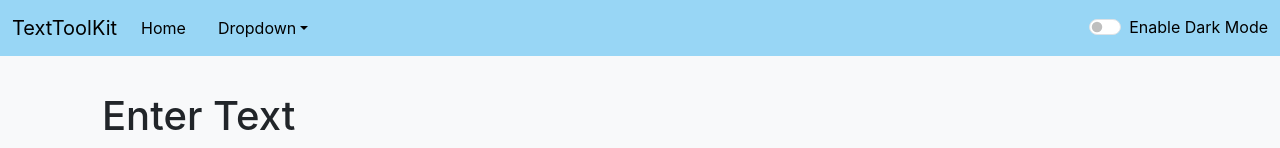
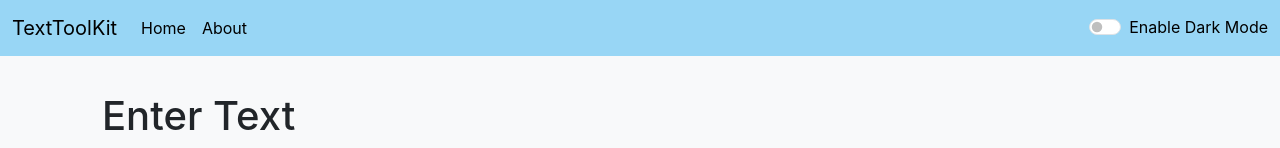
Before and after one commit to kuzum09/TextToolKit-Website-Using-React-, a React (Create React App) app: page / in a window 1280 px wide. Shown: the top 148 px of the page. Built offline with nearby package versions, Linux system fonts and the light colour scheme.

Commit message:
Route add kiya

```diff
--- a/package.json
+++ b/package.json
@@ -14,6 +14,7 @@
   "dependencies": {
     "react": "^18.0.0",
     "react-dom": "^18.0.0",
+    "react-router-dom": "^6.23.1",
     "react-scripts": "^5.0.0",
     "web-vitals": "^4.0.1"
   },
--- a/src/App.js
+++ b/src/App.js
@@ -1,11 +1,16 @@
 import "./App.css";
+
 import React, { useState, useEffect } from "react";
 import Navbar from "./components/Navbar";
 import TextForm from "./components/TextForm";
 import Alert from "./components/Alert";
+import About from "./components/About";
+import { BrowserRouter as Router, Routes, Route } from "react-router-dom";
+
 function App() {
 	const [mode, setMode] = useState("light");
 	const [alert, setAlert] = useState(null);
+
 	const showAlert = (message, type) => {
 		setAlert({
 			msg: message,
@@ -15,6 +20,7 @@
 			setAlert(null);
 		}, 1500);
 	};
+
 	const toggleMode = () => {
 		setMode((prevMode) => (prevMode === "light" ? "dark" : "light"));
 	};
@@ -23,7 +29,7 @@
 		if (mode === "dark") {
 			document.body.classList.add("bg-dark", "text-light");
 			document.body.classList.remove("bg-light", "text-dark");
-			showAlert("Dark Mode has been enabled", "sucess");
+			showAlert("Dark Mode has been enabled", "success");
 			setInterval(() => {
 				document.title = "TextToolKit- Dark Mode";
 			}, 10000);
@@ -33,7 +39,7 @@
 		} else {
 			document.body.classList.add("bg-light", "text-dark");
 			document.body.classList.remove("bg-dark", "text-light");
-			showAlert("light Mode has been enabled", "sucess");
+			showAlert("Light Mode has been enabled", "success");
 			setInterval(() => {
 				document.title = "TextToolKit- Light Mode";
 			}, 10000);
@@ -45,11 +51,25 @@
 
 	return (
 		<>
-			<Navbar title="TextToolKit" mode={mode} toggleMode={toggleMode} />
-			<Alert alert={alert} />
-			<div className="container my-3">
-				<TextForm heading="Enter Text" showAlert={showAlert} />
-			</div>
+			<Router>
+				<Navbar
+					title="TextToolKit"
+					mode={mode}
+					toggleMode={toggleMode}
+					aboutText="About"
+				/>
+				<Alert alert={alert} />
+				<div className="container my-3">
+					<Routes>
+						<Route exact path="/about" element={<About />} />
+						<Route
+							exact
+							path="/"
+							element={<TextForm heading="Enter Text" showAlert={showAlert} />}
+						/>
+					</Routes>
+				</div>
+			</Router>
 		</>
 	);
 }
--- a/src/components/Navbar.js
+++ b/src/components/Navbar.js
@@ -1,5 +1,6 @@
 import React from "react";
 import PropTypes from "prop-types";
+import { Link } from "react-router-dom";
 
 export default function Navbar(props) {
 	return (
@@ -7,9 +8,9 @@
 			<nav
 				className={`navbar navbar-expand-lg navbar-${props.mode} bg-${props.mode}`}>
 				<div className="container-fluid">
-					<a className="navbar-brand" href="/">
+					<Link className="navbar-brand" to="/">
 						{props.title}
-					</a>
+					</Link>
 					<button
 						className="navbar-toggler"
 						type="button"
@@ -23,16 +24,17 @@
 					<div className="collapse navbar-collapse" id="navbarSupportedContent">
 						<ul className="navbar-nav me-auto mb-2 mb-lg-0">
 							<li className="nav-item">
-								<a className="nav-link active" aria-current="page" href="/">
+								<Link className="nav-link active" aria-current="page" to="/">
 									Home
-								</a>
+								</Link>
 							</li>
 							<li className="nav-item">
-								<a className="nav-link" href="/">
-									{props.about}
-								</a>
+								<Link className="nav-link" to="/about">
+									{props.aboutText}
+								</Link>
 							</li>
-							<li className="nav-item dropdown">
+						</ul>
+						{/* <li className="nav-item dropdown">
 								<a
 									className="nav-link dropdown-toggle"
 									href="/"
@@ -59,10 +61,10 @@
 										<a className="dropdown-item" href="/">
 											Something else here
 										</a>
-									</li>
-								</ul>
-							</li>
-						</ul>
+									</li> */}
+
+						{/* </li> */}
+						{/* </ul> */}
 						<div className="form-check form-switch">
 							<input
 								className="form-check-input"
```
Also changed, not shown: 1 other file (tests, documents, lock files or other folders).
